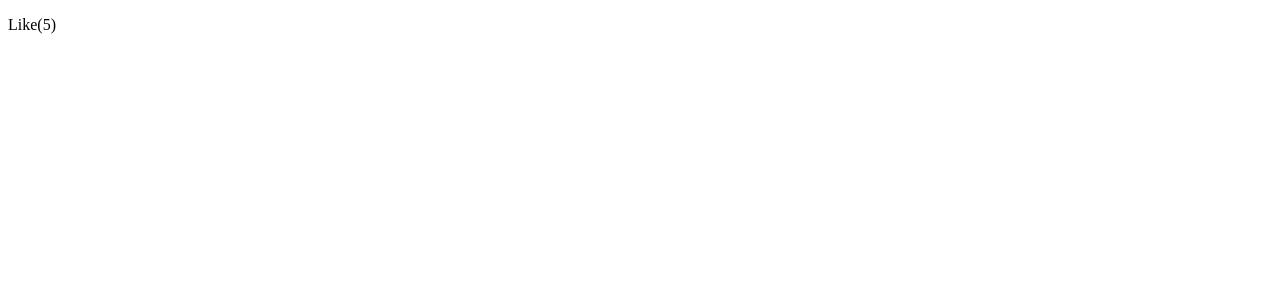
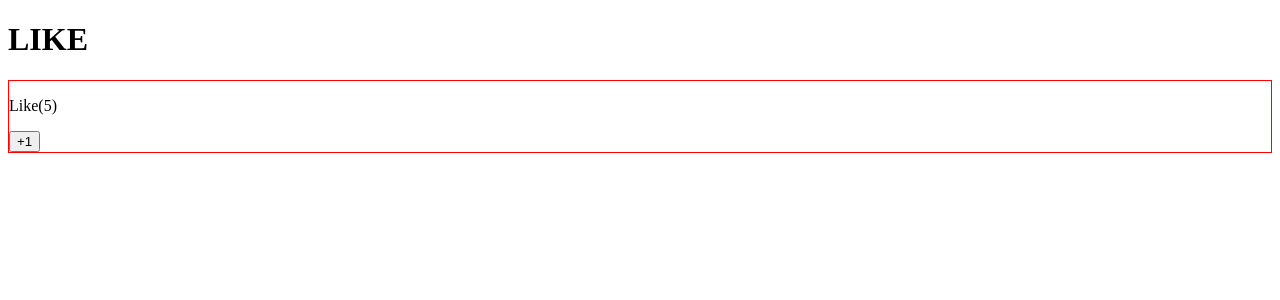
Before and after one commit to Junpei-Nakasone/vue_tutorial, a Vue app in the folder vue_tutorial/: page / in a window 1280 px wide. Shown: the top 300 px of the page. Built offline with nearby package versions, Linux system fonts and the light colour scheme.

Commit message:
modified

```diff
--- a/vue_tutorial/src/App.vue
+++ b/vue_tutorial/src/App.vue
@@ -1,17 +1,18 @@
 <template>
-<p>Like({{number}})</p>
+<div>
+<LikeHeader></LikeHeader>
+<LikeNumber></LikeNumber>
+</div>
 
 </template>
 
 <script>
+import LikeHeader from "./LikeHeader.vue"
 export default {
-    data: function() {
-        return {
-            number: 5
-        }
+    components: {
+        LikeHeader
     }
 }
-
 </script>
 
 <style>
--- /dev/null
+++ b/vue_tutorial/src/LikeHeader.vue
@@ -0,0 +1,3 @@
+<template>
+    <h1>LIKE</h1>
+</template>
--- /dev/null
+++ b/vue_tutorial/src/LikeNumber.vue
@@ -0,0 +1,28 @@
+<template>
+<div>
+<p>Like({{ number }})</p>
+<button @click="increment">+1</button>
+</div>
+
+</template>
+
+<script>
+export default {
+    data() {
+        return {
+            number: 5
+        };
+    },
+    methods: {
+        increment() {
+            this.number += 1;
+        }
+    }
+};
+</script>
+
+<style scoped>
+div {
+    border: 1px solid red;
+}
+</style>
--- a/vue_tutorial/src/main.js
+++ b/vue_tutorial/src/main.js
@@ -1,7 +1,9 @@
 import Vue from 'vue'
 import App from './App.vue'
+import LikeNumber from "./LikeNumber.vue"
 
 Vue.config.productionTip = false
+Vue.component('LikeNumber', LikeNumber);
 
 new Vue({
   render: h => h(App),
```
